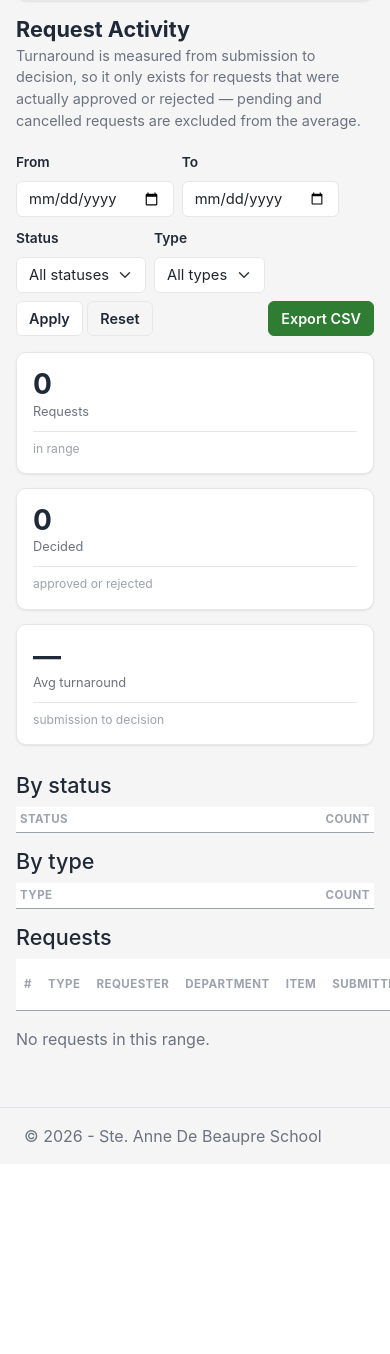
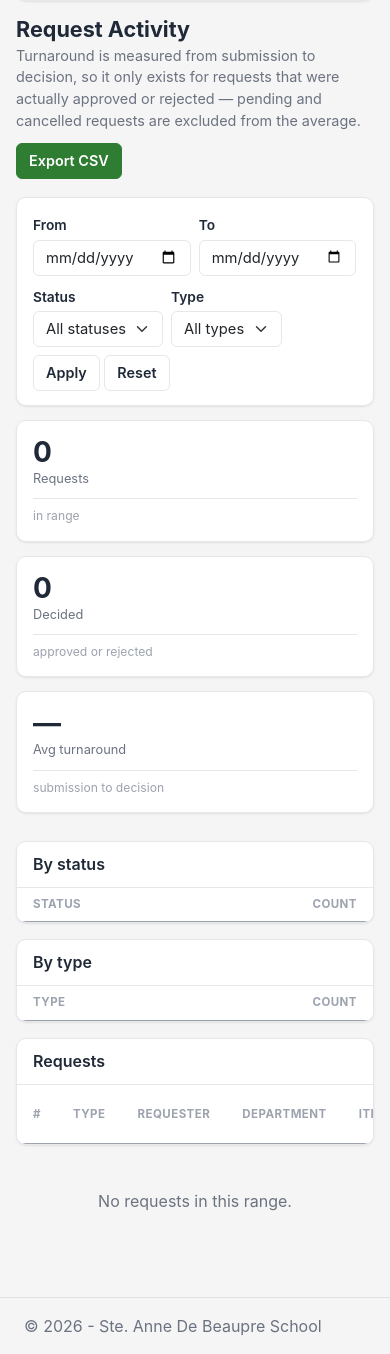
Before and after one commit to LaurenceMirandilla/AssetSchoolInventory, an ASP.NET Core app: page /Reports/Requests in a window 390 px wide; the page is wider, and only the part inside the window is pictured. Shown: the part 542-1896 px from the top of that part. Before the commit the page ends 1688 px from the top of that part, so only its background shows below. Run offline with ASP.NET Core 8, Linux system fonts and the light colour scheme; the visitor is signed in with stand-in values (Sample User, id 1); data comes from the database, SQL or seed files in the repository; lists and menus that the app fills with data are empty; some libraries are stand-ins or nearby versions.

Commit message:
Put the reports on cards, like the rest of the app
The reports were the last place still stacking a bare h4 over a bare table on
the page background, which is what made them look out of place next to the
lists.

Inventory summary
  Each breakdown -- by status, condition, category, branch, department -- is
  now a table card with its heading as the card's title strip.

  The eight KPI tiles were wrapping to seven-and-one, which reads as a
  mistake rather than a layout. They now sit on fixed tracks: four across on
  desktop, two on tablet, so the rows are always even.

  Dropped the stray "No assets registered yet." that sat between two of those
  sections; the empty case is already visible in the tiles above it.

Assignments, disposals, request activity, audit trail
  Same treatment: the table and its empty state move into a card whose title
  strip carries the row count that used to float above the table as a loose
  paragraph. Filters sit on their own card rather than loose on the page, and
  Export CSV moves out of the filter row up into the page header, where the
  mockup puts it.

Also stopped the card's cell padding from overriding .table-sm, which had the
report breakdowns rendering as tall as the main asset list.

Verified in Chromium against the real site.css, and checked brace and
div/table/form tag balance across all five report views. Still not compiled.

Co-Authored-By: Claude Opus 5 <noreply@anthropic.com>
Claude-Session: https://claude.ai/code/session_01G1SV3N1wzYu6MJTyLWZqBd

```diff
--- a/SchoolInventoryManagement.Web/Views/Reports/Requests.cshtml
+++ b/SchoolInventoryManagement.Web/Views/Reports/Requests.cshtml
@@ -18,9 +18,18 @@
                     requests are excluded from the average.
                 </p>
             </div>
+            <div class="sab-page-actions">
+            <a asp-action="ExportRequests"
+               asp-route-fromDate="@Context.Request.Query["fromDate"]"
+               asp-route-toDate="@Context.Request.Query["toDate"]"
+               asp-route-status="@Context.Request.Query["status"]"
+               asp-route-type="@Context.Request.Query["type"]"
+               class="btn btn-primary">Export CSV</a>
+            </div>
         </div>
 
-        <form method="get" class="row g-2 mb-3">
+        <div class="sab-filter-card">
+            <form method="get" class="row g-2 align-items-end">
                 <div class="col-auto">
                     <label class="form-label">From</label>
                     <input type="date" name="fromDate" class="form-control"
@@ -45,15 +54,8 @@
                     <button type="submit" class="btn btn-secondary">Apply</button>
                     <a asp-action="Requests" class="btn btn-outline-secondary">Reset</a>
                 </div>
-            <div class="col-auto align-self-end ms-auto">
-                <a asp-action="ExportRequests"
-                   asp-route-fromDate="@Context.Request.Query["fromDate"]"
-                   asp-route-toDate="@Context.Request.Query["toDate"]"
-                   asp-route-status="@Context.Request.Query["status"]"
-                   asp-route-type="@Context.Request.Query["type"]"
-                   class="btn btn-primary">Export CSV</a>
+            </form>
         </div>
-        </form>
 
         <div class="report-tiles">
             <div class="report-tile">
@@ -75,9 +77,10 @@
             </div>
         </div>
 
-        <div class="row">
+        <div class="row g-3 mb-3">
             <div class="col-md-6">
-                <h4>By status</h4>
+                <div class="sab-table-card">
+                    <div class="sab-table-head"><h5>By status</h5></div>
                     <table class="table table-sm table-striped">
                         <thead><tr><th>Status</th><th class="text-end">Count</th></tr></thead>
                         <tbody>
@@ -91,8 +94,10 @@
                         </tbody>
                     </table>
                 </div>
+            </div>
             <div class="col-md-6">
-                <h4>By type</h4>
+                <div class="sab-table-card">
+                    <div class="sab-table-head"><h5>By type</h5></div>
                     <table class="table table-sm table-striped">
                         <thead><tr><th>Type</th><th class="text-end">Count</th></tr></thead>
                         <tbody>
@@ -107,8 +112,10 @@
                     </table>
                 </div>
             </div>
+        </div>
 
-        <h4>Requests</h4>
+        <div class="sab-table-card">
+            <div class="sab-table-head"><h5>Requests</h5></div>
             <table class="table table-striped">
                 <thead>
                     <tr>
@@ -143,10 +150,11 @@
                     }
                 </tbody>
             </table>
+        </div>
 
         @if (!Model.Rows.Any())
         {
-            <p class="text-muted">No requests in this range.</p>
+            <div class="sab-empty"><p class="mb-0">No requests in this range.</p></div>
         }
     </div>
 </div>
--- a/SchoolInventoryManagement.Web/wwwroot/css/site.css
+++ b/SchoolInventoryManagement.Web/wwwroot/css/site.css
@@ -790,5 +790,51 @@ h2 { font-weight: 700; font-size: 1.35rem; color: var(--sab-text); }
   background: var(--sab-surface);
 }
 .sab-table-card .table td { padding: 13px 16px; }
+
+/* .table-sm asked to be compact; the card padding above was overriding it,
+   which made the report breakdowns as tall as the main asset list. */
+.sab-table-card .table-sm > thead > tr > th,
+.sab-table-card .table-sm > tbody > tr > td { padding: 8px 16px; }
 .sab-table-card .table > tbody > tr:last-child > td { border-bottom: 0; }
 .sab-table-card .table > :not(:first-child) { border-top: 0; }
+
+
+/* Title strip on a table card -- the mockup labels each breakdown on the card
+   itself rather than with a bare heading floating above a bare table. */
+.sab-table-head {
+  display: flex;
+  align-items: center;
+  justify-content: space-between;
+  gap: 10px;
+  flex-wrap: wrap;
+  padding: 13px 16px;
+  border-bottom: 1px solid var(--sab-border);
+}
+.sab-table-head h4,
+.sab-table-head h5 {
+  margin: 0;
+  font-size: 1rem;
+  font-weight: 600;
+  color: var(--sab-text);
+}
+
+/* Filters that need their labels kept (date ranges, mostly) sit on their own
+   card rather than loose on the page background. */
+.sab-filter-card {
+  background: var(--sab-surface);
+  border: 1px solid var(--sab-border);
+  border-radius: var(--sab-radius);
+  box-shadow: var(--sab-shadow);
+  padding: 14px 16px;
+  margin-bottom: 14px;
+}
+.sab-filter-card .form-label { margin-bottom: 4px; }
+
+/* Eight tiles wrapping to seven-and-one looks like a mistake. Fixed tracks
+   keep the inventory summary to even rows at every breakpoint. */
+@media (min-width: 768px) {
+  .report-tiles.is-quad { grid-template-columns: repeat(2, 1fr); }
+}
+@media (min-width: 1200px) {
+  .report-tiles.is-quad { grid-template-columns: repeat(4, 1fr); }
+}
```
Also changed, not shown: SchoolInventoryManagement.Web/Views/Reports/Assignments.cshtml (+17 -11 lines), SchoolInventoryManagement.Web/Views/Reports/Audit.cshtml (+19 -13 lines), SchoolInventoryManagement.Web/Views/Reports/Disposals.cshtml (+18 -14 lines), SchoolInventoryManagement.Web/Views/Reports/Index.cshtml (+16 -11 lines). Lines whose indentation alone changed are shown as unchanged.
